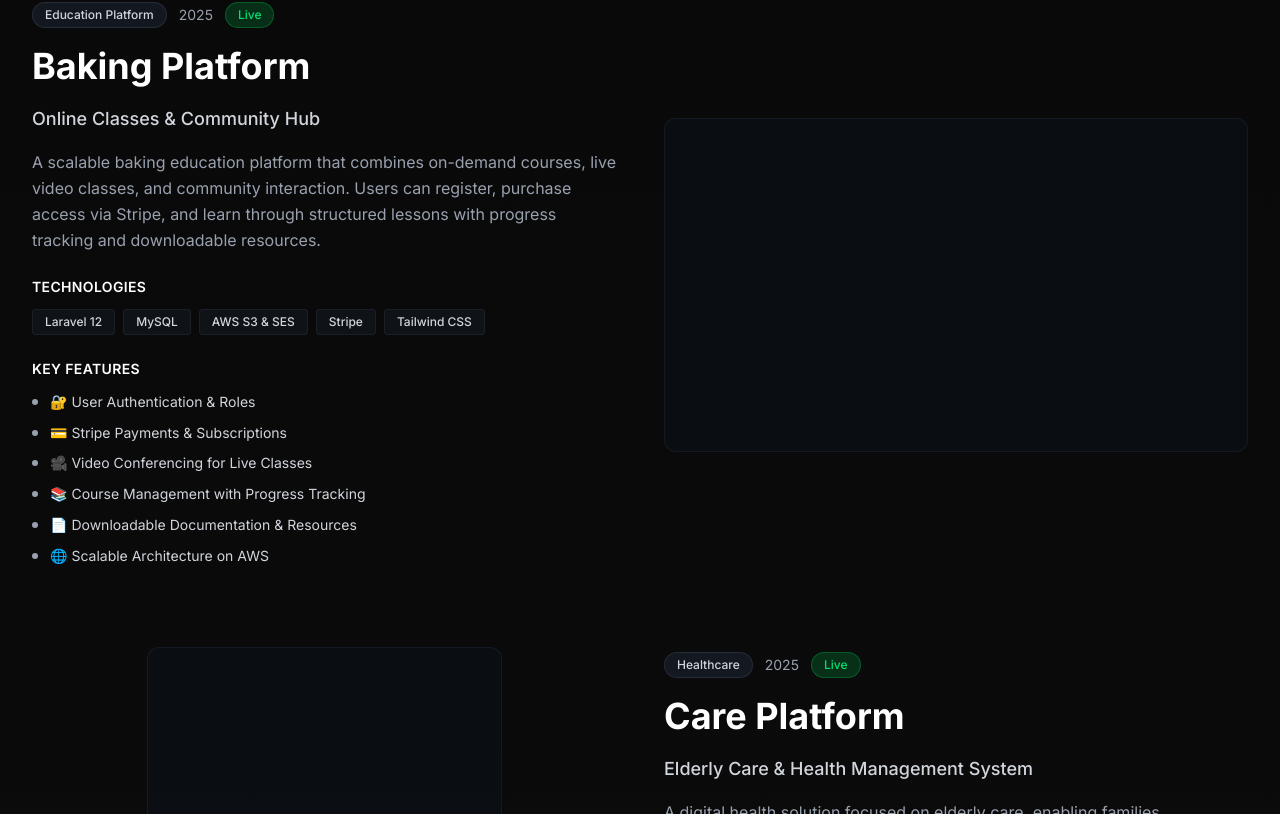
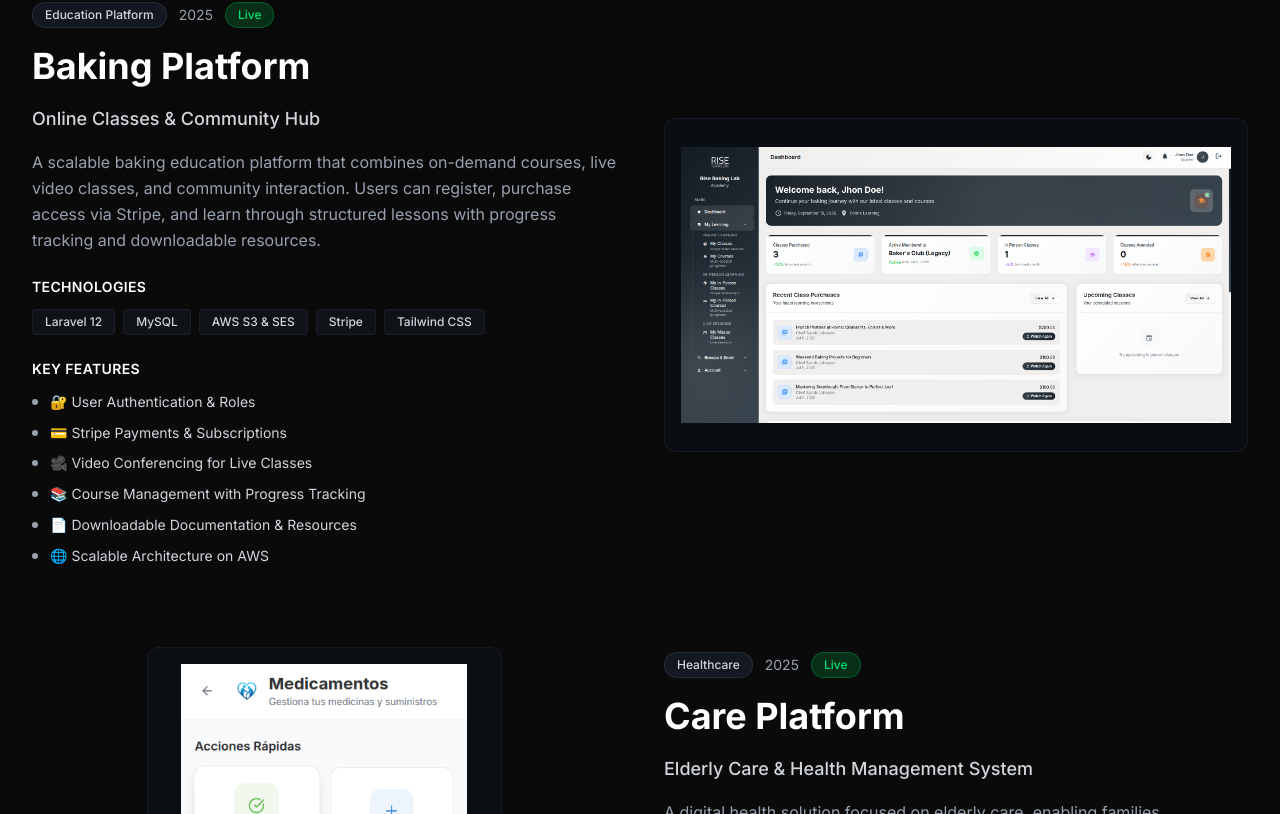
Before and after one commit to joshu2991/northcodelab, a Next.js app: page / in a window 1280 px wide. Shown: the part 5446-6260 px from the top of the page. Built offline with nearby package versions, Linux system fonts and the light colour scheme.

Commit message:
optimized img removed

```diff
--- a/next.config.ts
+++ b/next.config.ts
@@ -9,6 +9,7 @@
     minimumCacheTTL: 60 * 60 * 24 * 30, // 30 days
     dangerouslyAllowSVG: true,
     contentSecurityPolicy: "default-src 'self'; script-src 'none'; sandbox;",
+    unoptimized: false, // Ensure optimization is enabled
   },
 
   // Compression
--- a/src/components/OptimizedImage.tsx
+++ b/src/components/OptimizedImage.tsx
@@ -38,7 +38,7 @@
     setIsLoading(false)
   }
 
-  const handleError = () => {
+  const handleError = (error: any) => {
     setHasError(true)
     setIsLoading(false)
   }
--- a/src/components/PortfolioSection.tsx
+++ b/src/components/PortfolioSection.tsx
@@ -7,7 +7,6 @@
 import { ScrollTrigger } from 'gsap/ScrollTrigger'
 import { Globe, Zap, ChevronRight } from 'lucide-react'
 import { Button } from './Button'
-import { OptimizedImage } from './OptimizedImage'
 
 if (typeof window !== 'undefined') {
   gsap.registerPlugin(ScrollTrigger)
@@ -213,14 +212,10 @@
                       ? 'h-[400px] sm:h-[500px] lg:h-[600px] w-[209px] md:w-[321px] mx-auto'
                       : 'h-[188px] sm:h-[300px] w-full'
                   }`}>
-                    <OptimizedImage
+                    <img
                       src={project.imagePath}
                       alt={project.imageAlt}
-                      fill
-                      className="object-contain"
-                      sizes="(max-width: 640px) 100vw, (max-width: 1024px) 50vw, 40vw"
-                      priority={index < 2}
-                      quality={90}
+                      className="absolute inset-0 w-full h-full object-contain"
                     />
 
                     {/* Hover Overlay with Button */}
```
